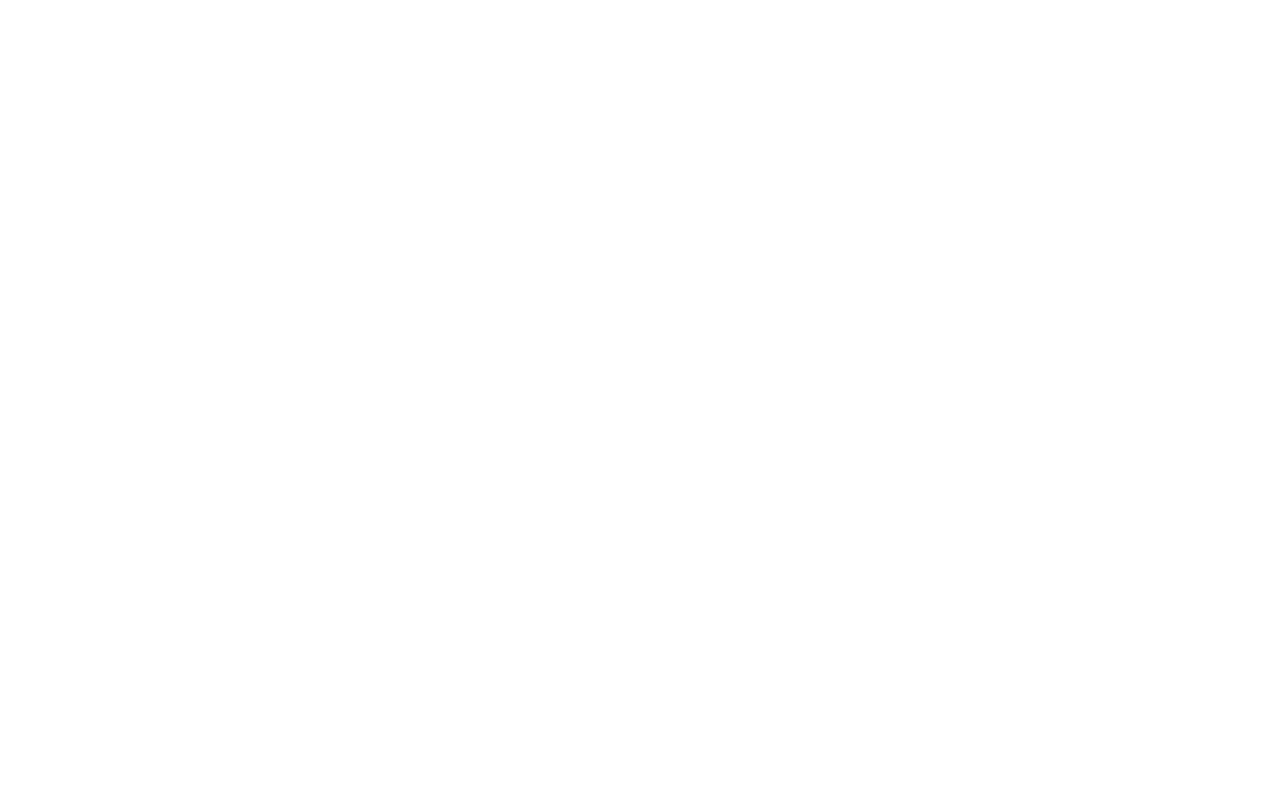
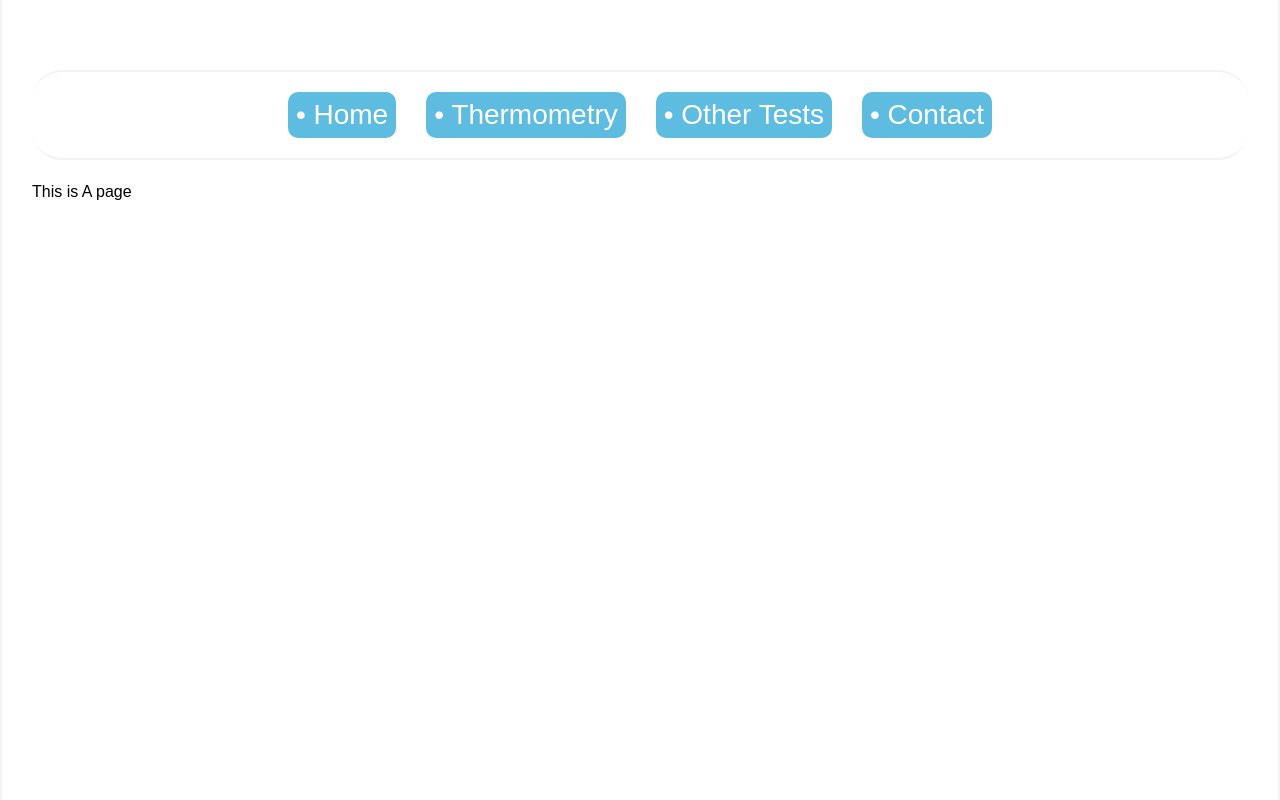
Before and after one commit to Brian-Tas/GHAv2, a React (Vite) app in the folder GHAv2/: page /Thermometry in a window 1280 px wide. Before the commit this address had no page. Shown: the top 800 px of the page. Built offline with nearby package versions, Linux system fonts and the light colour scheme.

Commit message:
Updated Routing and created separater line

```diff
--- a/GHAv2/src/App.jsx
+++ b/GHAv2/src/App.jsx
@@ -1,6 +1,9 @@
 import React from 'react';
 import { BrowserRouter as Router, Route, Routes } from 'react-router-dom';
+
+//Pages
 import Homepage from "./Pages/Homepage";
+import Thermometry from './Pages/Thermometry';
 
 function App() {
   return (
@@ -8,6 +11,7 @@ function App() {
       <Router>
         <Routes>
           <Route path='/' element={<Homepage/>}/>
+          <Route path='/Thermometry' element={<Thermometry/>}/>
         </Routes>
       </Router>
     </div>
--- a/GHAv2/src/Components/Button/Button.jsx
+++ b/GHAv2/src/Components/Button/Button.jsx
@@ -1,11 +1,12 @@
 import "./Button.css"
+import { Link } from 'react-router-dom';
 
 function Button(props) {
     return(
         <div className="button-container">
-            <a href={props.link || "#"}>
+            <Link to={`/${props.link}`}>
                 <button className={`button whitespace-nowrap ${props.otherClasses}`}>{props.label}</button>
-            </a>
+            </Link>
         </div>
     );
 }
--- a/GHAv2/src/Components/Selector/Selector.jsx
+++ b/GHAv2/src/Components/Selector/Selector.jsx
@@ -4,10 +4,10 @@ import Button from "../Button/Button.jsx";
 function Selector() {
     return (
         <div className="selector-container">
-            <Button label="• Home" otherClasses="selector"/>
-            <Button label="• Thermometry" otherClasses="selector"/>
-            <Button label="• Other Tests" otherClasses="selector"/>
-            <Button label="• Contact" otherClasses="selector"/>
+            <Button link="" label="• Home" otherClasses="selector"/>
+            <Button link="Thermometry" label="• Thermometry" otherClasses="selector"/>
+            <Button link="Other-Tests" label="• Other Tests" otherClasses="selector"/>
+            <Button link="Contact" label="• Contact" otherClasses="selector"/>
         </div>
     );
 }
--- /dev/null
+++ b/GHAv2/src/Components/Separater Line/SeparaterLine.css
@@ -0,0 +1,7 @@
+.separater-line {
+    width: 100%;
+    height: 2px;
+    margin-top: 30px;
+    margin-bottom: 30px;
+    background-color: hsla(0, 0%, 75%, 0.200);
+}
--- /dev/null
+++ b/GHAv2/src/Components/Separater Line/SeparaterLine.jsx
@@ -0,0 +1,9 @@
+import "./SeparaterLine.css";
+
+function SeparaterLine() {
+    return (
+        <div className="separater-line"></div>
+    );
+}
+
+export default SeparaterLine;
--- a/GHAv2/src/Pages/Homepage.jsx
+++ b/GHAv2/src/Pages/Homepage.jsx
@@ -1,6 +1,7 @@
 import Title from "../Components/Title/Title.jsx";
 import Transition from '../Components/Transition/Transition.jsx';
 import Selector from '../Components/Selector/Selector.jsx';
+import SeparaterLine from "../Components/Separater Line/SeparaterLine.jsx";
 
 function Homepage() {
   return (
@@ -8,6 +9,12 @@ function Homepage() {
       <Title/>
       <Selector/>
       <Transition source="../public/flowers.jpg"/>
+
+      {/*Welcome message*/}
+      <SeparaterLine/>
+      <h1 className="heading">
+        Welcome to Gentle Health Assessments
+      </h1>
     </div>
   );
 }
--- a/GHAv2/src/Pages/Thermometry.jsx
+++ b/GHAv2/src/Pages/Thermometry.jsx
@@ -0,0 +1,12 @@
+import Selector from "../Components/Selector/Selector";
+
+function Thermometry() {
+    return (
+        <div className="page-container">
+            <Selector/>
+            <h2>This is A page</h2>
+        </div>
+    );
+}
+
+export default Thermometry;
--- a/GHAv2/src/index.css
+++ b/GHAv2/src/index.css
@@ -30,3 +30,15 @@ body {
   text-align: center;
   color: var(--c2);
 }
+
+.heading {
+  font-size: 2em;
+  text-align: center;
+  font-weight: 700;
+  color: var(--altC1);
+}
+
+.subheading {
+  font-size: 1.5em;
+  text-align: center;
+}
```
